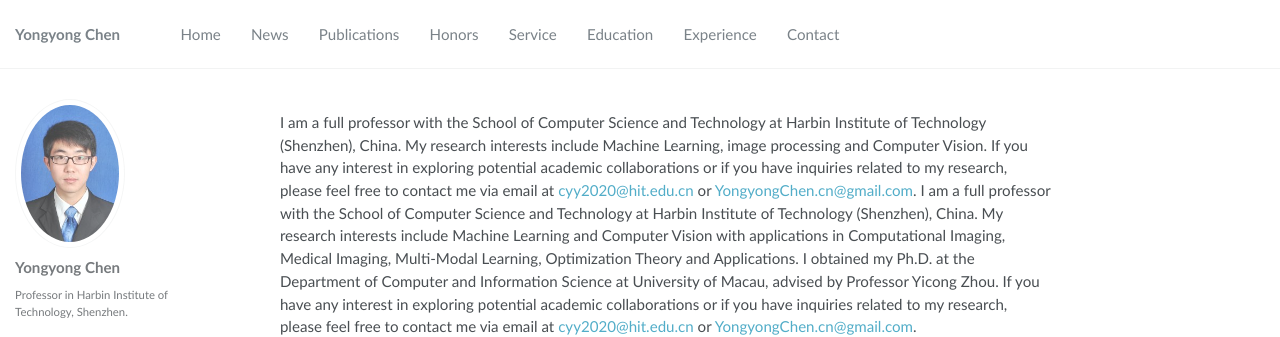
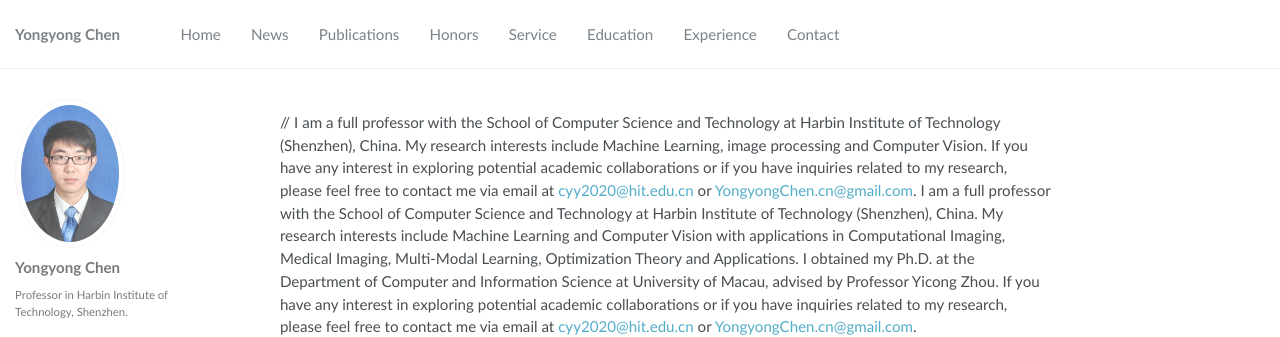
Before and after one commit to cyyhit/cyyhit.github.io, a Jekyll site: the page built from _pages/about.md, in a window 1280 px wide. Shown: the top 337 px of the page. Built offline with Jekyll 4.4.1, drawn with Linux system fonts in a browser that asks for light colours.

```diff
--- a/_pages/about.md
+++ b/_pages/about.md
@@ -5,7 +5,7 @@ permalink: /
 author_profile: true
 ---
 
-I am a full professor with the School of Computer Science and Technology at Harbin Institute of Technology (Shenzhen), China. My research interests include Machine Learning, image processing and Computer Vision. If you have any interest in exploring potential academic collaborations or if you have inquiries related to my research, please feel free to contact me via email at [cyy2020@hit.edu.cn](mailto:cyy2020@hit.edu.cn) or [YongyongChen.cn@gmail.com](mailto:YongyongChen.cn@gmail.com).
+// I am a full professor with the School of Computer Science and Technology at Harbin Institute of Technology (Shenzhen), China. My research interests include Machine Learning, image processing and Computer Vision. If you have any interest in exploring potential academic collaborations or if you have inquiries related to my research, please feel free to contact me via email at [cyy2020@hit.edu.cn](mailto:cyy2020@hit.edu.cn) or [YongyongChen.cn@gmail.com](mailto:YongyongChen.cn@gmail.com).
 I am a full professor with the School of Computer Science and Technology at Harbin Institute of Technology (Shenzhen), China. My research interests include Machine Learning and Computer Vision with applications in  Computational Imaging, Medical Imaging, Multi-Modal Learning, Optimization Theory and Applications. I obtained my Ph.D. at the Department of Computer and Information Science at University of Macau, advised by Professor Yicong Zhou.  If you have any interest in exploring potential academic collaborations or if you have inquiries related to my research, please feel free to contact me via email at [cyy2020@hit.edu.cn](mailto:cyy2020@hit.edu.cn) or [YongyongChen.cn@gmail.com](mailto:YongyongChen.cn@gmail.com).
 
 I received the B.S. degree in software engineering from <span style="color:red;">XXXX</span> University, <span style="color:red;">XXXX</span>, China, in <span style="color:red;">XXXX</span>, and the M.S. and Ph.D. degrees in <span style="color:red;">XXXX</span> from the University of Macau, Macau, China, in <span style="color:red;">XXXX</span> and <span style="color:red;">XXXX</span>, respectively. My works have appeared in prestigious venues such as ICML, CVPR, AAAI, ECCV, IJCAI, ACMMM, IEEE TIFS, IEEE TDSC, IEEE TC, IEEE TPDS, IEEE TIP, and IEEE TSP. I have published more than <span style="color:red;">XXXX</span> papers. I am an associate editor of IEEE Transactions on <span style="color:red;">XXXX</span>, IEEE <span style="color:red;">XXXX</span>, and International Journal of <span style="color:red;">XXXX</span>.
```
